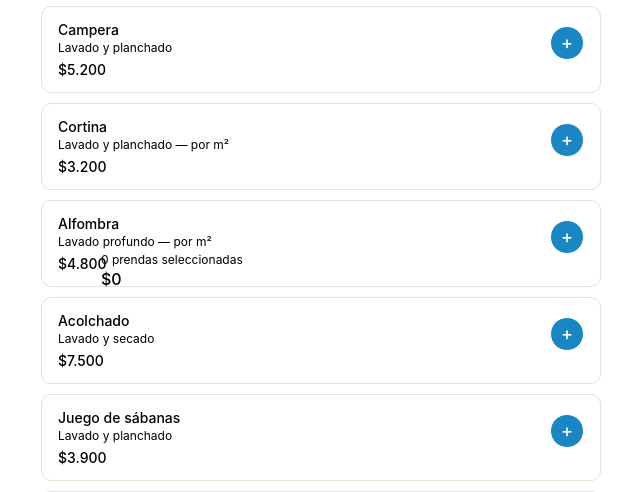
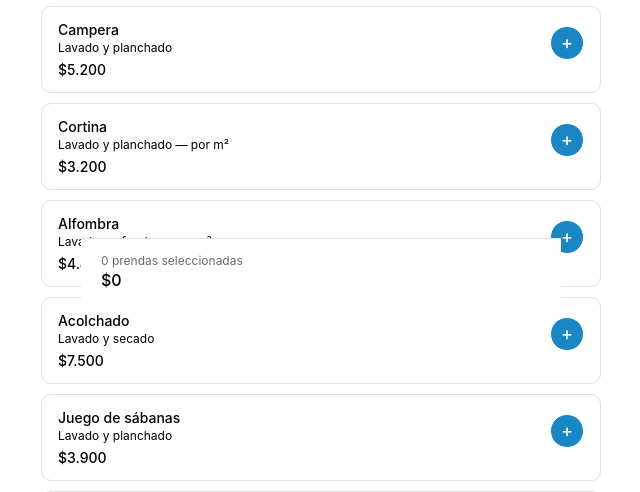
Before and after one commit to ivoo555/Uncrusty, a PHP site: page /catalogoServicio.html in a window 1280 px wide. Shown: the part 562-1054 px from the top of the page, without its empty margins (319-959 px from the left). Run offline with PHP 8.4, Linux system fonts and the light colour scheme.

Commit message:
Update styles.css

```diff
--- a/html/css/styles.css
+++ b/html/css/styles.css
@@ -397,7 +397,7 @@ input:focus {
   display: flex;
   align-items: center;
   gap: 10px;
-  border: 1px solid var(--primary);
+  border: 1px solid #1A86C4;
   border-radius: 999px;
   padding: 4px 6px;
 }
@@ -406,8 +406,8 @@ input:focus {
   width: 24px;
   height: 24px;
   border-radius: 50%;
-  background: var(--surface-highlight);
-  color: var(--primary-hover);
+  background: #E4E1D8;
+  color: #16709F;
   font-size: 15px;
   display: flex;
   align-items: center;
@@ -425,7 +425,7 @@ input:focus {
   display: none;
   text-align: center;
   padding: 40px 20px;
-  color: var(--text-muted);
+  color: #9C9A90;
   font-size: 13px;
 }
 
@@ -440,8 +440,8 @@ input:focus {
   bottom: 0;
   max-width: 480px;
   margin: 0 auto;
-  background: var(--surface);
-  border-top: 0.5px solid var(--border);
+  background: #fff;
+  border-top: 0.5px solid #E4E1D8;
   padding: 12px 20px calc(12px + env(safe-area-inset-bottom, 0px));
   display: flex;
   align-items: center;
@@ -457,7 +457,7 @@ input:focus {
 
 .cart-count {
   font-size: 12px;
-  color: var(--text-secondary);
+  color: #6B6A63;
   margin: 0 0 2px;
 }
 
```
